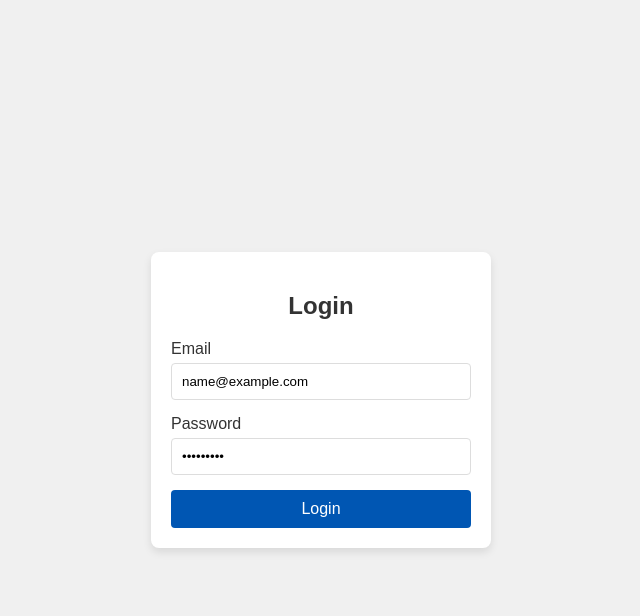
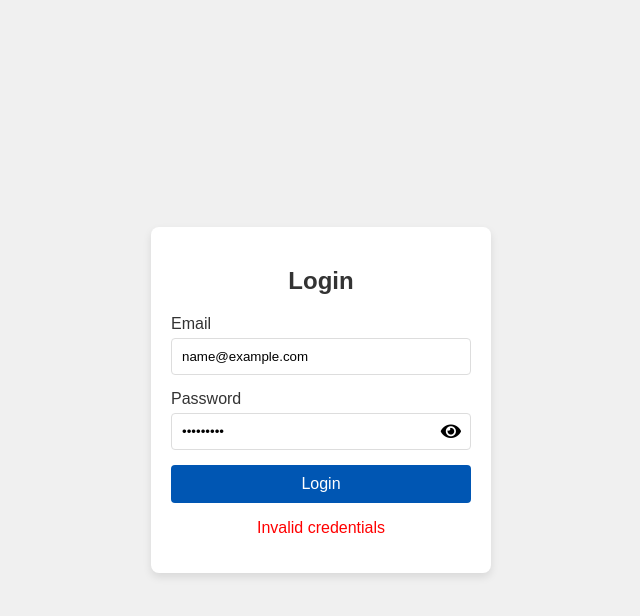
Before and after one commit to RajinNath04/banking-system, a React (Create React App) app: page / in a window 1280 px wide. Both pictures are taken after typing "name@example.com", "Sample123" into the empty fields and a click on the button "Login". Shown: the top 616 px of the page, without its empty margins (319-959 px from the left). Built offline with nearby package versions, Linux system fonts and the light colour scheme.

Commit message:
feat: fixed the css and the routes

```diff
--- a/package.json
+++ b/package.json
@@ -8,6 +8,7 @@
     "@testing-library/user-event": "^13.5.0",
     "react": "^18.3.1",
     "react-dom": "^18.3.1",
+    "react-router-dom": "^6.25.1",
     "react-scripts": "5.0.1",
     "web-vitals": "^2.1.4"
   },
--- a/public/index.html
+++ b/public/index.html
@@ -15,6 +15,7 @@
       user's mobile device or desktop. See https://developers.google.com/web/fundamentals/web-app-manifest/
     -->
     <link rel="manifest" href="%PUBLIC_URL%/manifest.json" />
+    <link rel="stylesheet" href="https://cdnjs.cloudflare.com/ajax/libs/font-awesome/5.15.3/css/all.min.css" />
     <!--
       Notice the use of %PUBLIC_URL% in the tags above.
       It will be replaced with the URL of the `public` folder during the build.
--- a/src/App.js
+++ b/src/App.js
@@ -1,12 +1,22 @@
 import "./App.css";
+import { BrowserRouter, Route, Routes } from "react-router-dom";
 import Login from "./pages/Login";
+import Home from "./pages/Home";
+import Registration from "./pages/Registration";
 
 const App = () => {
   return (
-    <div className="App">
-      <Login />
+    <div className="container">
+      <BrowserRouter>
+        <Routes>
+          <Route path="/login" element={<Login />} />
+          <Route path="/home" element={<Home />} />
+          <Route path="/register" element={<Registration />} />
+          <Route path="/" element={<Login />} />
+        </Routes>
+      </BrowserRouter>
     </div>
   );
-}
+};
 
 export default App;
--- a/src/assets/Login.css
+++ b/src/assets/Login.css
@@ -1,3 +1,10 @@
+.login-section {
+    display: flex;
+    justify-content: center;
+    align-items: center;
+    height: inherit;
+}
+
 .login-container {
     background-color: #fff;
     padding: 20px;
@@ -11,6 +18,24 @@
     margin-bottom: 20px;
     color: #333;
 }
+
+.password-container {
+    position: relative;
+    display: flex;
+    flex-direction: column;
+  }
+
+  .eye-icon {
+    position: absolute;
+    top: 70%;
+    right: 10px;
+    transform: translateY(-50%);
+    cursor: pointer;
+  }
+
+  .eye-icon i {
+    font-size: 18px;
+  }
 
 .input-container {
     margin-bottom: 15px;
--- a/src/index.css
+++ b/src/index.css
@@ -3,10 +3,10 @@ body {
     background-color: #f0f0f0;
     margin: 0;
     padding: 0;
-    display: flex;
-    justify-content: center;
-    align-items: center;
     height: 100vh;
+}
+#root, .container {
+  height: 100vh;
 }
 
 code {
--- /dev/null
+++ b/src/pages/Home.jsx
@@ -0,0 +1,11 @@
+import React from "react";
+
+const Home = () => {
+  return (
+    <div>
+      <header>Admin Login</header>
+    </div>
+  );
+};
+
+export default Home;
--- a/src/pages/Login.jsx
+++ b/src/pages/Login.jsx
@@ -1,16 +1,40 @@
 import React, { useState } from "react";
+import { useNavigate } from "react-router-dom";
 import "../assets/Login.css";
+
+const users = [
+  { id: 1, email: "admin@example.com", password: "password123", role: "admin" },
+];
+
 const Login = () => {
   const [email, setEmail] = useState("");
   const [password, setPassword] = useState("");
+  const [error, setError] = useState(null);
+  const [isLoggedIn, setIsLoggedIn] = useState(false);
+  const [showPassword, setShowPassword] = useState(false);
+  const navigate = useNavigate();
 
-  const handleSubmit = (e) => {
-    e.preventDefault();
-    console.log("Email:", email);
-    console.log("Password:", password);
+  const handleSubmit = (event) => {
+    event.preventDefault();
+    const user = users.find(
+      (user) => user.email === email && user.password === password
+    );
+    if (user) {
+      setIsLoggedIn(true);
+      setError("");
+      localStorage.setItem("user", JSON.stringify(user));
+      navigate("/home", { replace: true });
+    } else {
+      setError("Invalid credentials");
+    }
+  };
+
+  const togglePasswordVisibility = () => {
+    setShowPassword(!showPassword);
   };
 
   return (
+    <div className="login-section">
       <div className="login-container">
         <h2>Login</h2>
         <form onSubmit={handleSubmit}>
@@ -24,18 +48,32 @@ const Login = () => {
               required
             />
           </div>
-        <div className="input-container">
+          <div className="input-container password-container">
+            <div>
               <label htmlFor="password">Password</label>
+            </div>
+            <div>
               <input
-            type="password"
+                type={showPassword ? "text" : "password"}
                 id="password"
                 value={password}
                 onChange={(e) => setPassword(e.target.value)}
                 required
               />
+              <span onClick={togglePasswordVisibility} className="eye-icon">
+                {showPassword ? (
+                  <i className="fas fa-eye-slash" />
+                ) : (
+                  <i className="fas fa-eye" />
+                )}
+              </span>
+            </div>
           </div>
           <button type="submit">Login</button>
+          {error && <p style={{ color: "red" }}>{error}</p>}
+          {isLoggedIn && <p>Welcome, {email}!</p>}
         </form>
+      </div>
     </div>
   );
 };
```
Also changed, not shown: src/pages/Registration.jsx (renamed from src/pages/Registration.tsx), 1 other file (tests, documents, lock files or other folders). Lines whose indentation alone changed are shown as unchanged.
